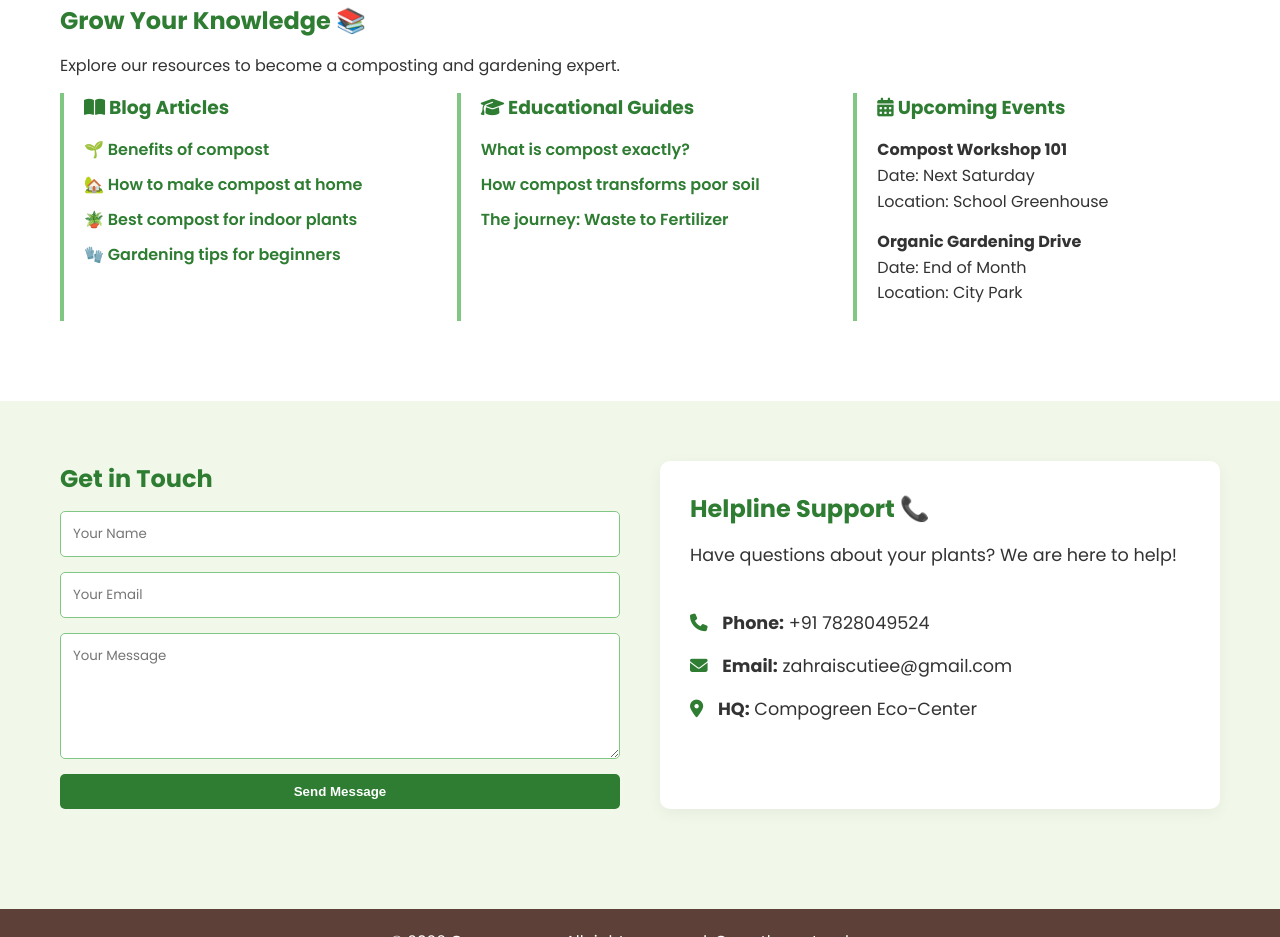
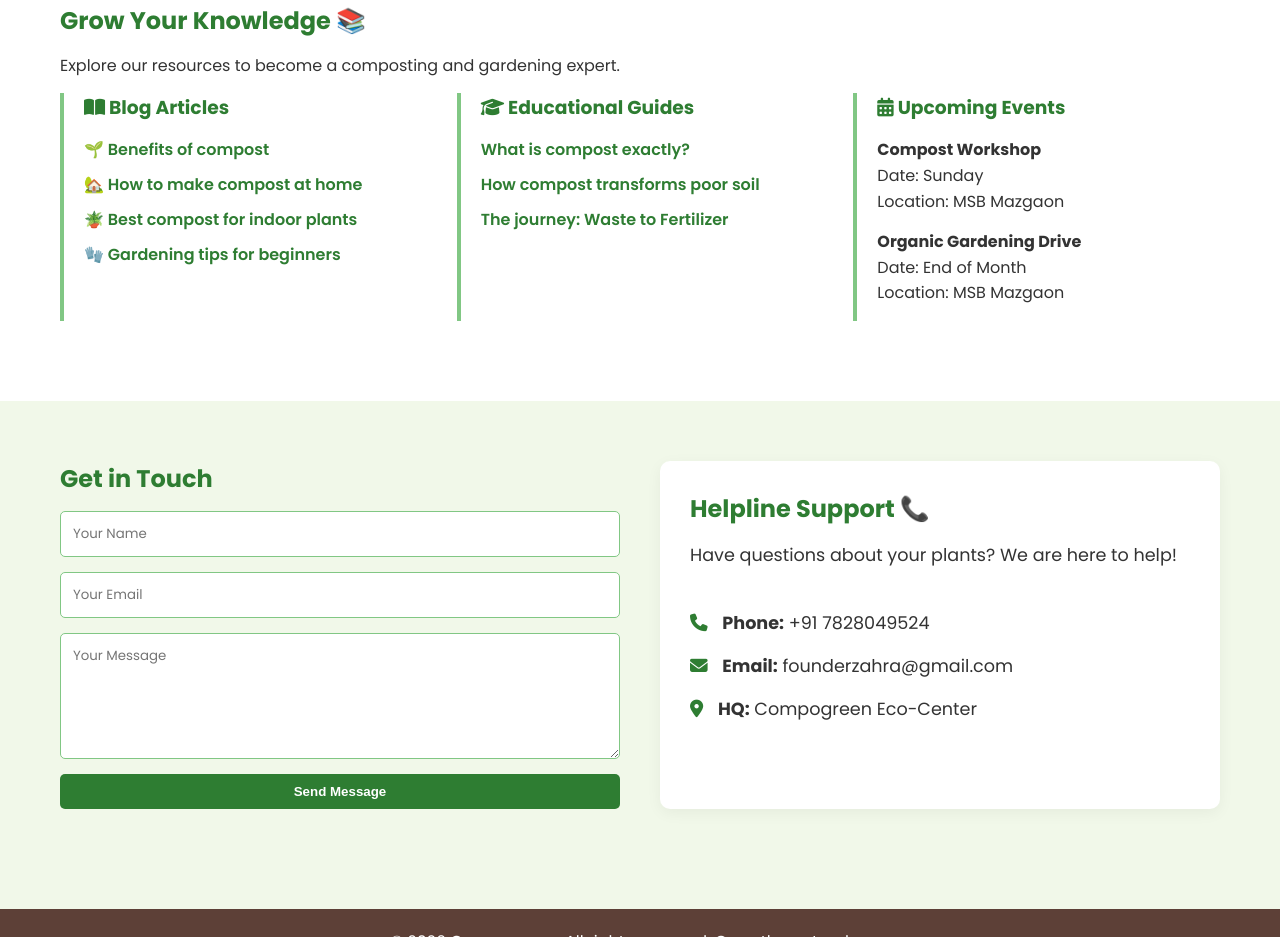
Before and after one commit to mohammedmasalawal/compogreen, a plain HTML site: page index.html in a window 1280 px wide. Shown: the part 2044-2981 px from the top of the page. Drawn offline with Linux system fonts and the light colour scheme.

```diff
--- a/index.html
+++ b/index.html
@@ -312,8 +312,8 @@
 
                 <div class="learning-box">
                     <h3><i class="fa-solid fa-calendar-days"></i> Upcoming Events</h3>
-                    <p><strong>Compost Workshop 101</strong><br>Date: Next Saturday<br>Location: School Greenhouse</p>
-                    <p><strong>Organic Gardening Drive</strong><br>Date: End of Month<br>Location: City Park</p>
+                    <p><strong>Compost Workshop </strong><br>Date: Sunday<br>Location: MSB Mazgaon</p>
+                    <p><strong>Organic Gardening Drive</strong><br>Date: End of Month<br>Location: MSB Mazgaon</p>
                 </div>
             </div>
         </div>
@@ -334,7 +334,7 @@
             <p>Have questions about your plants? We are here to help!</p>
             <br>
             <p><i class="fa-solid fa-phone"></i> <strong>Phone:</strong> +91 7828049524</p>
-            <p><i class="fa-solid fa-envelope"></i> <strong>Email:</strong> zahraiscutiee@gmail.com</p>
+            <p><i class="fa-solid fa-envelope"></i> <strong>Email:</strong> founderzahra@gmail.com</p>
             <p><i class="fa-solid fa-location-dot"></i> <strong>HQ:</strong> Compogreen Eco-Center</p>
         </div>
     </section>
```
